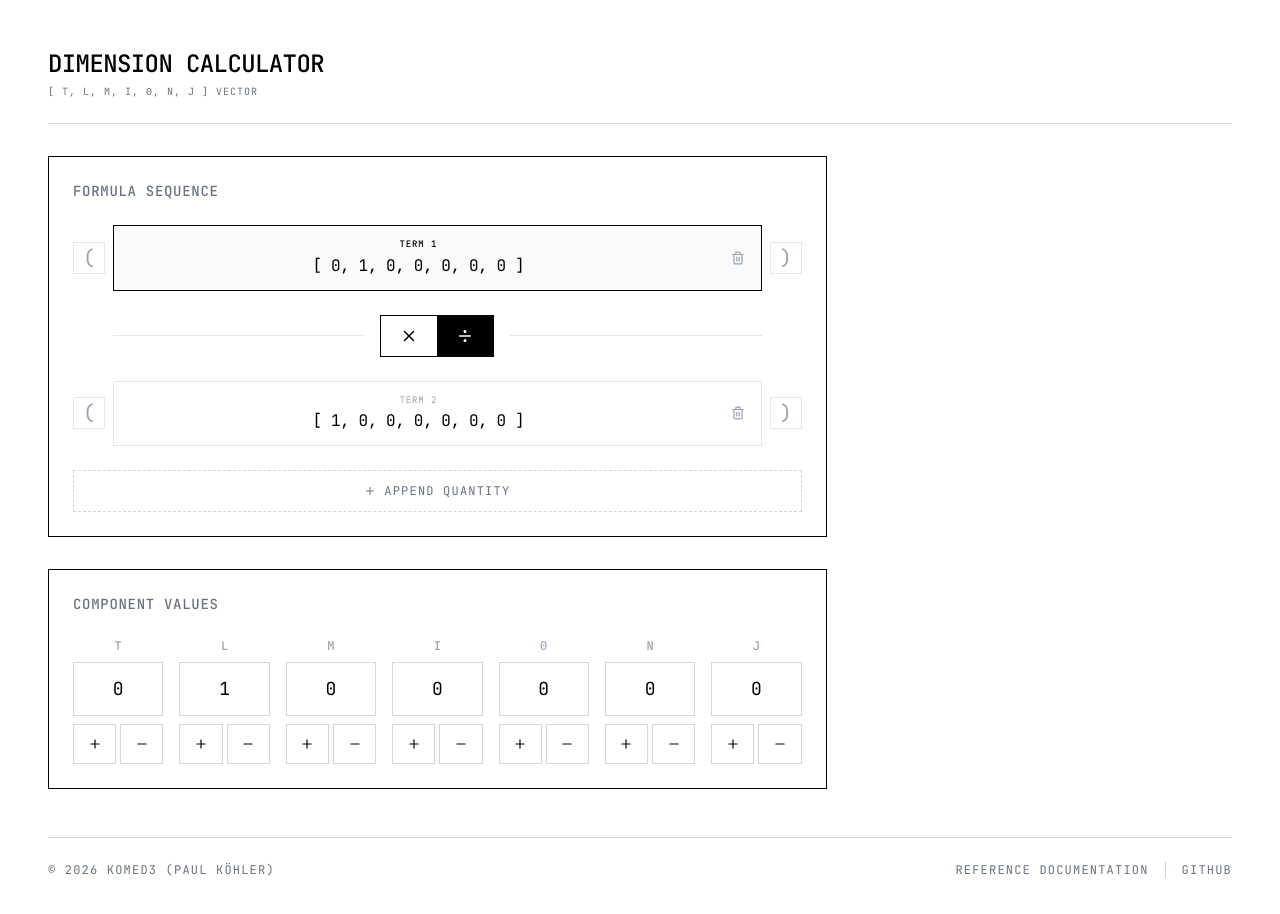
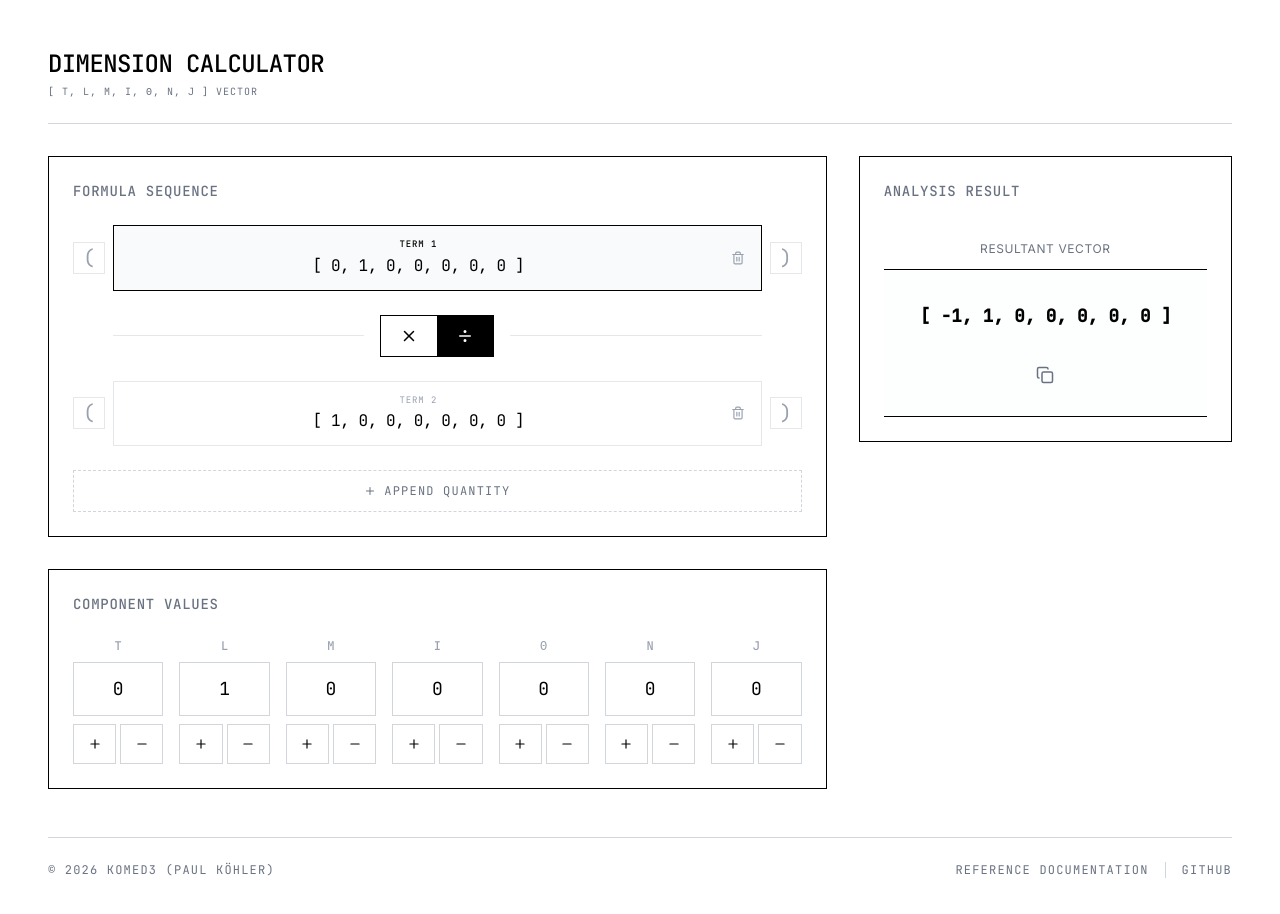
Before and after one commit to komed3/dimension-calculator, a React (Vite) app: page / in a window 1280 px wide. Shown: the top 914 px of the page. Built offline with nearby package versions, Linux system fonts and the light colour scheme.

Commit message:
show result vector

```diff
--- a/src/components/ResultPanel.tsx
+++ b/src/components/ResultPanel.tsx
@@ -1,3 +1,4 @@
+import { Copy } from 'lucide-react';
 import type React from 'react';
 import type { DimensionVector } from '../types';
 
@@ -8,4 +9,31 @@ interface ResultPanelProps {
 
 export const ResultPanel: React.FC< ResultPanelProps > = ( { result, onCopy } ) => {
   const formatVectorString = ( v: DimensionVector ) => `[ ${ v.join( ', ' ) } ]`;
+
+  return (
+    <div className="lg:sticky lg:top-8 h-fit p-6 space-y-10 border border-black">
+      <h2 className="uppercase font-mono font-medium text-sm tracking-wider text-gray-500">Analysis Result</h2>
+
+      <div className="flex flex-col gap-3">
+        <label className="text-center uppercase font-medium text-xs text-gray-500 tracking-wider">Resultant Vector</label>
+        <div className="flex flex-col justify-center items-center py-6 bg-gray-50/30 border-y border-black overflow-hidden">
+          { result ? (
+            <>
+                <div className="flex justify-center items-center w-full h-12 px-4">
+                  <svg viewBox="0 0 1000 60" className="w-full h-full" preserveAspectRatio="xMidYMid meet">
+                    <text x="500" y="45" textAnchor="middle" className="font-mono font-bold text-6xl fill-current text-black">
+                      { formatVectorString( result ) }
+                    </text>
+                  </svg>
+                </div>
+                <button
+                  onClick={ () => onCopy( formatVectorString( result ) ) } title="Copy Result"
+                  className="mt-4 p-2 text-gray-500 hover:text-black transition-colors"
+                ><Copy size={ 18 } /></button>
+              </>
+          ) : '' }
+        </div>
+      </div>
+    </div>
+  );
 };
```
